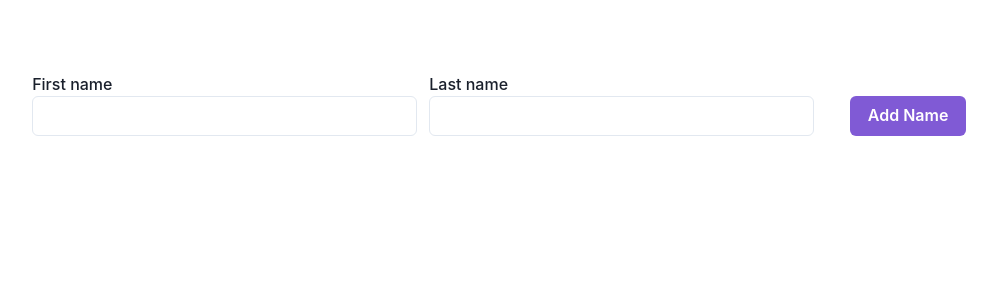
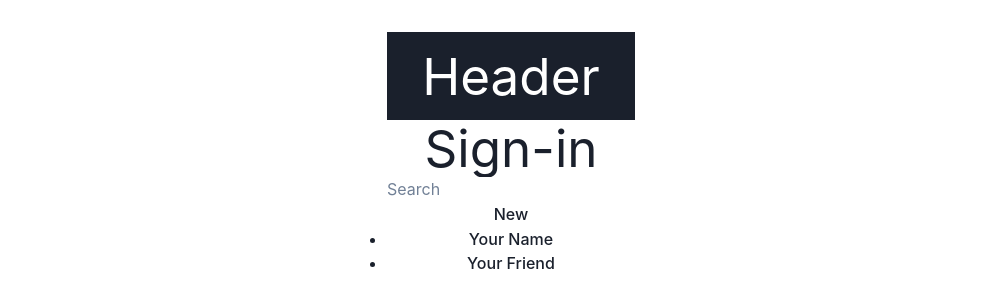
Before and after one commit to mrose15/done2, a React (Vite) app in the folder frontend/: page /signup in a window 1280 px wide. Shown: the top 308 px of the page, without its empty margins (129-1126 px from the left). Built offline with nearby package versions, Linux system fonts and the light colour scheme.

Commit message:
set up react router, added signup and login routes, added header component

```diff
--- a/frontend/src/App.tsx
+++ b/frontend/src/App.tsx
@@ -1,47 +1,15 @@
-
-import './App.css';
-import { Box, Button, ChakraProvider, Input, FormControl, FormLabel } from '@chakra-ui/react';
-import axios from 'axios';
-import React, { useState } from 'react';
+import "./App.css";
+import { ChakraProvider } from "@chakra-ui/react";
+import Header from "./components/Header/Header";
+import { Outlet } from "react-router";
 
 function App() {
-  const [firstName, setFirstName] = useState("");
-  const [lastName, setLastName] = useState("");
-
-  const handleFirstNameChange = (e: React.ChangeEvent<HTMLInputElement>) => {
-    setFirstName(e.target.value);
-  }
-
-  const handleLastNameChange = (e: React.ChangeEvent<HTMLInputElement>) => {
-    setLastName(e.target.value);
-  }
-
-  const handleClick = async () => {
-    const resp = await axios.post('http://localhost:3025/name', {
-      firstName,
-      lastName
-  });
-    setLastName("");
-    setFirstName("");
-  }
-
   return (
-     <ChakraProvider>
-      <Box m={10} display="flex">
-        <FormControl id="enterFirstName">
-          <FormLabel>First name
-            <Input value={firstName} onChange={handleFirstNameChange} />
-          </FormLabel>
-        </FormControl>
-        <FormControl id="enterLastName">
-          <FormLabel>Last name
-            <Input value={lastName} onChange={handleLastNameChange} />
-          </FormLabel>
-        </FormControl>
-        <Button m={6} px={10} colorScheme="purple" onClick={handleClick}>Add Name</Button>
-      </Box>
-      </ChakraProvider>
-  )
+    <ChakraProvider>
+      <Header />
+      <Outlet />
+    </ChakraProvider>
+  );
 }
 
-export default App
+export default App;
--- /dev/null
+++ b/frontend/src/components/Header/Header.tsx
@@ -0,0 +1,16 @@
+import { Box } from '@chakra-ui/react';
+
+const Header = () => {
+  return (
+    <Box
+      as="header"
+      bg="gray.800"
+      color="white"
+      p={4}
+    >
+      <h1>Header</h1>
+    </Box>
+  );
+}
+
+export default Header;
--- a/frontend/src/main.tsx
+++ b/frontend/src/main.tsx
@@ -1,21 +1,31 @@
-import { StrictMode } from 'react'
-import { createRoot } from 'react-dom/client'
-import App from './App.tsx'
-import './index.css'
-import {
-  createBrowserRouter,
-  RouterProvider,
-} from "react-router-dom";
+import { StrictMode } from "react";
+import { createRoot } from "react-dom/client";
+import App from "./App.tsx";
+import "./index.css";
+import { createBrowserRouter, RouterProvider } from "react-router-dom";
+
+import Signup from "./routes/Signup";
+import Login from "./routes/Login";
 
 const router = createBrowserRouter([
   {
-    path: "/help",
+    path: "/",
     element: <App />,
-  }
-])
+    children: [
+      {
+        path: "/signup",
+        element: <Signup />,
+      },
+      {
+        path: "/login",
+        element: <Login />,
+      },
+    ],
+  },
+]);
 
-createRoot(document.getElementById('root')!).render(
+createRoot(document.getElementById("root")!).render(
   <StrictMode>
-    <App />
-  </StrictMode>,
-)
+    <RouterProvider router={router} />
+  </StrictMode>
+);
--- /dev/null
+++ b/frontend/src/routes/Login.tsx
@@ -0,0 +1,36 @@
+export default function Login() {
+  return (
+    <>
+      <div id="sidebar">
+        <h1>Log-in</h1>
+        <div>
+          <form id="search-form" role="search">
+            <input
+              id="q"
+              aria-label="Search contacts"
+              placeholder="Search"
+              type="search"
+              name="q"
+            />
+            <div id="search-spinner" aria-hidden hidden={true} />
+            <div className="sr-only" aria-live="polite"></div>
+          </form>
+          <form method="post">
+            <button type="submit">New</button>
+          </form>
+        </div>
+        <nav>
+          <ul>
+            <li>
+              <a href={`/contacts/1`}>Your Name</a>
+            </li>
+            <li>
+              <a href={`/contacts/2`}>Your Friend</a>
+            </li>
+          </ul>
+        </nav>
+      </div>
+      <div id="detail"></div>
+    </>
+  );
+}
--- /dev/null
+++ b/frontend/src/routes/Signup.tsx
@@ -0,0 +1,36 @@
+export default function Signup() {
+  return (
+    <>
+      <div id="sidebar">
+        <h1>Sign-in</h1>
+        <div>
+          <form id="search-form" role="search">
+            <input
+              id="q"
+              aria-label="Search contacts"
+              placeholder="Search"
+              type="search"
+              name="q"
+            />
+            <div id="search-spinner" aria-hidden hidden={true} />
+            <div className="sr-only" aria-live="polite"></div>
+          </form>
+          <form method="post">
+            <button type="submit">New</button>
+          </form>
+        </div>
+        <nav>
+          <ul>
+            <li>
+              <a href={`/contacts/1`}>Your Name</a>
+            </li>
+            <li>
+              <a href={`/contacts/2`}>Your Friend</a>
+            </li>
+          </ul>
+        </nav>
+      </div>
+      <div id="detail"></div>
+    </>
+  );
+}
```
